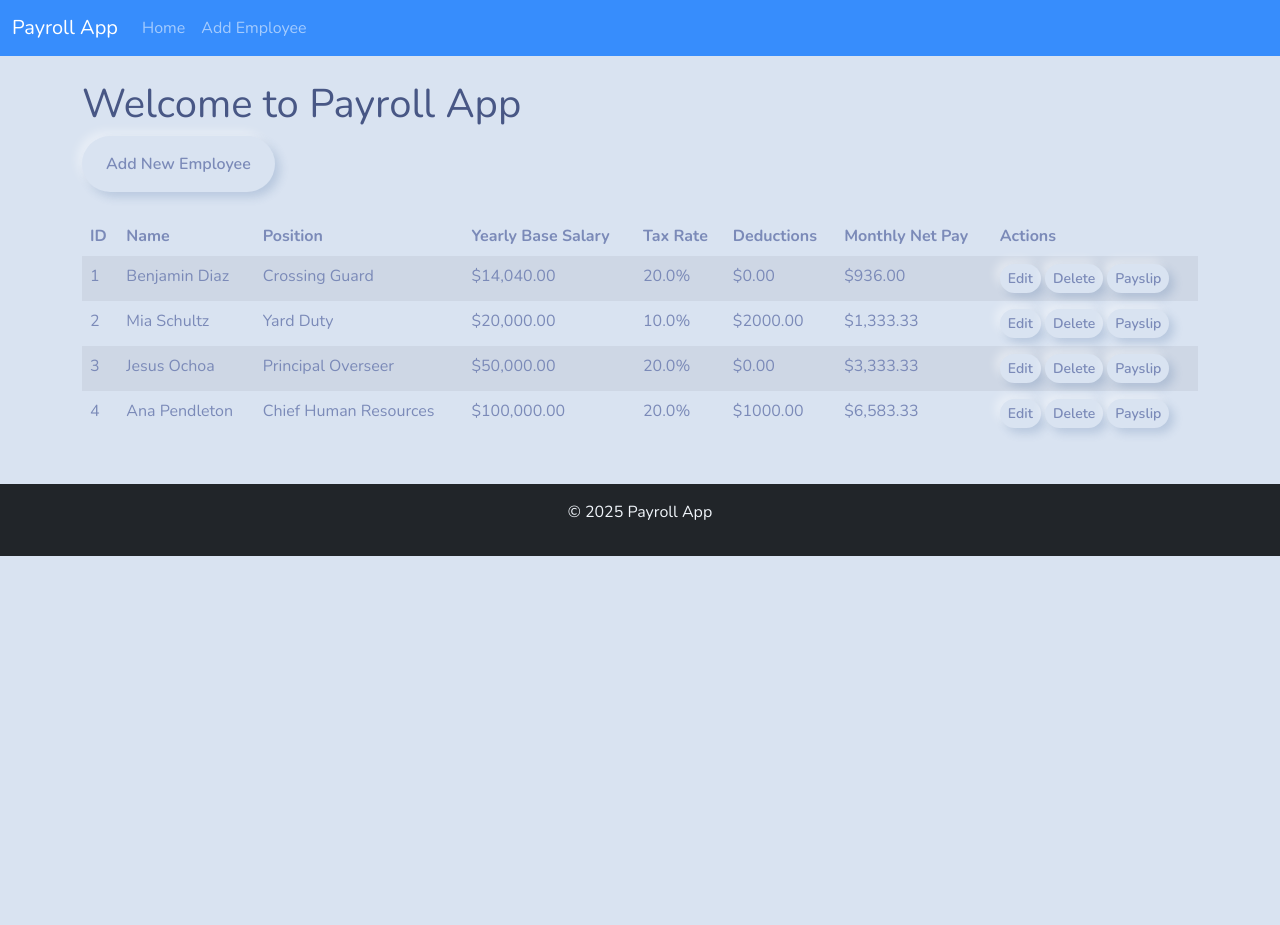
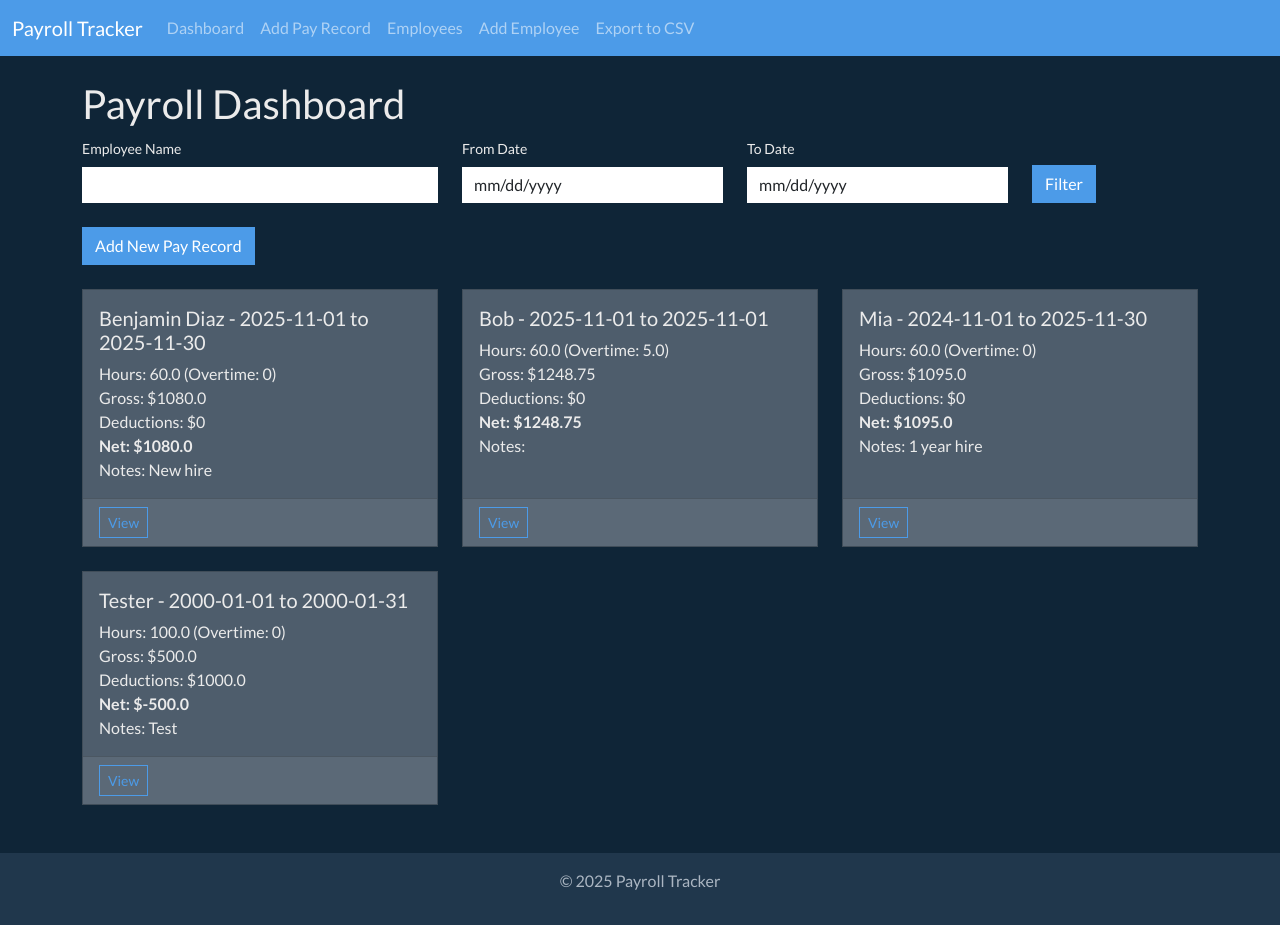
Before and after one commit to bdiaz13-oss/Payroll-App, a Flask app: page / in a window 1280 px wide. Before the commit the page ends 556 px from the top, so only its background shows below. Run offline with Flask 3, Linux system fonts and the light colour scheme; some libraries are stand-ins or nearby versions.

Commit message:
More features

```diff
--- a/app.py
+++ b/app.py
@@ -1,11 +1,13 @@
-# app.py
-from flask import Flask, render_template, request, redirect, url_for, flash
+# app.py (overwrite the entire file with this)
+from flask import Flask, render_template, request, redirect, url_for, flash, send_file
 from flask_wtf import FlaskForm
-from wtforms import StringField, FloatField, SubmitField
-from wtforms.validators import DataRequired, NumberRange
+from wtforms import StringField, FloatField, FloatField, DateField, TextAreaField, SelectField, SubmitField
+from wtforms.validators import DataRequired, Optional, NumberRange
 import json
 import os
 import datetime
+from io import StringIO, BytesIO
+import csv
 
 app = Flask(__name__)
 app.config['SECRET_KEY'] = 'your_secret_key_here'  # Change this in production
@@ -13,7 +15,7 @@ app.config['SECRET_KEY'] = 'your_secret_key_here'  # Change this in production
 # Data handling functions
 def load_data():
     if not os.path.exists('data.json'):
-        return {"next_id": 1, "employees": []}
+        return {"next_employee_id": 1, "next_record_id": 1, "employees": [], "pay_records": []}
     with open('data.json', 'r') as f:
         return json.load(f)
 
@@ -23,85 +25,211 @@ def save_data(data):
 
 # Forms
 class EmployeeForm(FlaskForm):
-    name = StringField('Name', validators=[DataRequired()])
-    position = StringField('Position', validators=[DataRequired()])
-    base_salary = FloatField('Base Salary', validators=[DataRequired(), NumberRange(min=0)])
-    tax_rate = FloatField('Tax Rate (e.g., 0.2 for 20%)', validators=[DataRequired(), NumberRange(min=0, max=1)])
-    deductions = FloatField('Deductions', validators=[NumberRange(min=0)], default=0)
+    name = StringField('Employee Name', validators=[DataRequired()])
+    pay_rate = FloatField('Hourly Pay Rate', validators=[DataRequired(), NumberRange(min=0)])
     submit = SubmitField('Submit')
+
+class PayRecordForm(FlaskForm):
+    employee_id = SelectField('Employee', coerce=int, validators=[DataRequired()])
+    period_start = DateField('Period Start', validators=[DataRequired()])
+    period_end = DateField('Period End', validators=[DataRequired()])
+    hours_worked = FloatField('Hours Worked', validators=[DataRequired(), NumberRange(min=0)])
+    overtime_hours = FloatField('Overtime Hours', validators=[Optional(), NumberRange(min=0)])
+    deductions = FloatField('Deductions', validators=[Optional(), NumberRange(min=0)])
+    notes = TextAreaField('Notes', validators=[Optional()])
+    submit = SubmitField('Submit')
+
+class SearchForm(FlaskForm):
+    name = StringField('Employee Name')
+    period_start = DateField('From Date', validators=[Optional()])
+    period_end = DateField('To Date', validators=[Optional()])
+    submit = SubmitField('Search')
 
 # Routes
 @app.route('/')
 def index():
     data = load_data()
-    employees = data['employees']
-    for emp in employees:
-        yearly_net = emp['base_salary'] * (1 - emp['tax_rate']) - emp['deductions']
-        emp['net_pay'] = yearly_net / 12  # Calculate monthly net pay
-    return render_template('index.html', employees=employees)
+    form = SearchForm()
+    records = data['pay_records']
+    records = sorted(records, key=lambda x: x['period_start'], reverse=True)
 
-@app.route('/add', methods=['GET', 'POST'])
-def add():
+    # Apply filters
+    name = request.args.get('name')
+    start = request.args.get('period_start')
+    end = request.args.get('period_end')
+    if name:
+        records = [r for r in records if get_employee_name(data, r['employee_id']).lower().find(name.lower()) >= 0]
+    if start:
+        start_date = datetime.date.fromisoformat(start)
+        records = [r for r in records if datetime.date.fromisoformat(r['period_start']) >= start_date]
+    if end:
+        end_date = datetime.date.fromisoformat(end)
+        records = [r for r in records if datetime.date.fromisoformat(r['period_end']) <= end_date]
+
+    page = request.args.get('page', 1, type=int)
+    per_page = 6
+    start_idx = (page - 1) * per_page
+    end_idx = start_idx + per_page
+    paginated_records = records[start_idx:end_idx]
+    has_more = end_idx < len(records)
+
+    enriched_records = []
+    for r in paginated_records:
+        r_copy = r.copy()
+        r_copy['employee_name'] = get_employee_name(data, r['employee_id'])
+        enriched_records.append(r_copy)
+
+    return render_template('index.html', records=enriched_records, form=form, page=page, has_more=has_more, name=name, period_start=start, period_end=end)
+
+def get_employee_name(data, employee_id):
+    emp = next((e for e in data['employees'] if e['id'] == employee_id), None)
+    return emp['name'] if emp else 'Unknown'
+
+@app.route('/add_employee', methods=['GET', 'POST'])
+def add_employee():
     form = EmployeeForm()
     if form.validate_on_submit():
         data = load_data()
         emp = {
-            "id": data['next_id'],
+            "id": data['next_employee_id'],
             "name": form.name.data,
-            "position": form.position.data,
-            "base_salary": form.base_salary.data,
-            "tax_rate": form.tax_rate.data,
-            "deductions": form.deductions.data,
-            "added_at": datetime.datetime.utcnow().isoformat()
+            "pay_rate": form.pay_rate.data
         }
         data['employees'].append(emp)
-        data['next_id'] += 1
+        data['next_employee_id'] += 1
         save_data(data)
         flash('Employee added successfully!', 'success')
-        return redirect(url_for('index'))
-    return render_template('add.html', form=form)
+        return redirect(url_for('employees'))
+    return render_template('add_employee.html', form=form)
 
-@app.route('/edit/<int:id>', methods=['GET', 'POST'])
-def edit(id):
+@app.route('/employees')
+def employees():
+    data = load_data()
+    return render_template('employees.html', employees=data['employees'])
+
+@app.route('/edit_employee/<int:id>', methods=['GET', 'POST'])
+def edit_employee(id):
     data = load_data()
     emp = next((e for e in data['employees'] if e['id'] == id), None)
     if not emp:
-        return redirect(url_for('index'))
-    form = EmployeeForm(
-        name=emp['name'],
-        position=emp['position'],
-        base_salary=emp['base_salary'],
-        tax_rate=emp['tax_rate'],
-        deductions=emp['deductions']
-    )
+        return redirect(url_for('employees'))
+    form = EmployeeForm(name=emp['name'], pay_rate=emp['pay_rate'])
     if form.validate_on_submit():
         emp['name'] = form.name.data
-        emp['position'] = form.position.data
-        emp['base_salary'] = form.base_salary.data
-        emp['tax_rate'] = form.tax_rate.data
-        emp['deductions'] = form.deductions.data
+        emp['pay_rate'] = form.pay_rate.data
         save_data(data)
         flash('Employee updated successfully!', 'success')
-        return redirect(url_for('index'))
-    return render_template('edit.html', form=form)
+        return redirect(url_for('employees'))
+    return render_template('edit_employee.html', form=form)
 
-@app.route('/delete/<int:id>', methods=['POST'])
-def delete(id):
+@app.route('/delete_employee/<int:id>', methods=['POST'])
+def delete_employee(id):
     data = load_data()
     data['employees'] = [e for e in data['employees'] if e['id'] != id]
+    # Also remove related records? For now, keep but handle unknown
     save_data(data)
     flash('Employee deleted successfully!', 'danger')
+    return redirect(url_for('employees'))
+
+@app.route('/add_record', methods=['GET', 'POST'])
+def add_record():
+    data = load_data()
+    form = PayRecordForm()
+    form.employee_id.choices = [(e['id'], e['name']) for e in data['employees']]
+    if form.validate_on_submit():
+        emp = next(e for e in data['employees'] if e['id'] == form.employee_id.data)
+        gross_pay = (form.hours_worked.data * emp['pay_rate']) + (form.overtime_hours.data * emp['pay_rate'] * 1.5)
+        deductions = form.deductions.data or 0
+        net_pay = gross_pay - deductions
+        rec = {
+            "id": data['next_record_id'],
+            "employee_id": form.employee_id.data,
+            "period_start": form.period_start.data.isoformat(),
+            "period_end": form.period_end.data.isoformat(),
+            "hours_worked": form.hours_worked.data,
+            "overtime_hours": form.overtime_hours.data or 0,
+            "deductions": deductions,
+            "notes": form.notes.data,
+            "gross_pay": gross_pay,
+            "net_pay": net_pay,
+            "added_at": datetime.datetime.utcnow().isoformat()
+        }
+        data['pay_records'].append(rec)
+        data['next_record_id'] += 1
+        save_data(data)
+        flash('Pay record added successfully!', 'success')
+        return redirect(url_for('index'))
+    return render_template('add_record.html', form=form)
+
+@app.route('/edit_record/<int:id>', methods=['GET', 'POST'])
+def edit_record(id):
+    data = load_data()
+    rec = next((r for r in data['pay_records'] if r['id'] == id), None)
+    if not rec:
+        return redirect(url_for('index'))
+    form = PayRecordForm(
+        employee_id=rec['employee_id'],
+        period_start=datetime.date.fromisoformat(rec['period_start']),
+        period_end=datetime.date.fromisoformat(rec['period_end']),
+        hours_worked=rec['hours_worked'],
+        overtime_hours=rec['overtime_hours'],
+        deductions=rec['deductions'],
+        notes=rec['notes']
+    )
+    form.employee_id.choices = [(e['id'], e['name']) for e in data['employees']]
+    if form.validate_on_submit():
+        emp = next(e for e in data['employees'] if e['id'] == form.employee_id.data)
+        gross_pay = (form.hours_worked.data * emp['pay_rate']) + (form.overtime_hours.data * emp['pay_rate'] * 1.5)
+        deductions = form.deductions.data or 0
+        net_pay = gross_pay - deductions
+        rec['employee_id'] = form.employee_id.data
+        rec['period_start'] = form.period_start.data.isoformat()
+        rec['period_end'] = form.period_end.data.isoformat()
+        rec['hours_worked'] = form.hours_worked.data
+        rec['overtime_hours'] = form.overtime_hours.data or 0
+        rec['deductions'] = deductions
+        rec['notes'] = form.notes.data
+        rec['gross_pay'] = gross_pay
+        rec['net_pay'] = net_pay
+        save_data(data)
+        flash('Pay record updated successfully!', 'success')
+        return redirect(url_for('view_record', id=id))
+    return render_template('edit_record.html', form=form)
+
+@app.route('/record/<int:id>')
+def view_record(id):
+    data = load_data()
+    rec = next((r for r in data['pay_records'] if r['id'] == id), None)
+    if not rec:
+        return redirect(url_for('index'))
+    rec['employee_name'] = get_employee_name(data, rec['employee_id'])
+    return render_template('record.html', rec=rec)
+
+@app.route('/delete_record/<int:id>', methods=['POST'])
+def delete_record(id):
+    data = load_data()
+    data['pay_records'] = [r for r in data['pay_records'] if r['id'] != id]
+    save_data(data)
+    flash('Pay record deleted successfully!', 'danger')
     return redirect(url_for('index'))
 
-@app.route('/payslip/<int:id>')
-def payslip(id):
+@app.route('/export_csv')
+def export_csv():
     data = load_data()
-    emp = next((e for e in data['employees'] if e['id'] == id), None)
-    if not emp:
-        return redirect(url_for('index'))
-    yearly_net = emp['base_salary'] * (1 - emp['tax_rate']) - emp['deductions']
-    net_pay = yearly_net / 12  # Calculate monthly net pay
-    return render_template('payslip.html', emp=emp, net_pay=net_pay)
+    records = data['pay_records']
+    # Enrich with names
+    for r in records:
+        r['employee_name'] = get_employee_name(data, r['employee_id'])
+
+    si = StringIO()
+    cw = csv.writer(si)
+    cw.writerow(['ID', 'Employee Name', 'Period Start', 'Period End', 'Hours Worked', 'Overtime Hours', 'Gross Pay', 'Deductions', 'Net Pay', 'Notes'])
+    for r in records:
+        cw.writerow([r['id'], r['employee_name'], r['period_start'], r['period_end'], r['hours_worked'], r['overtime_hours'], r['gross_pay'], r['deductions'], r['net_pay'], r['notes']])
+    output = si.getvalue()
+    si.close()
+
+    return send_file(BytesIO(output.encode()), mimetype='text/csv', as_attachment=True, download_name='pay_records.csv')
 
 @app.errorhandler(404)
 def page_not_found(e):
--- a/templates/404.html
+++ b/templates/404.html
@@ -5,6 +5,5 @@
 
 {% block content %}
     <h1>404 - Page Not Found</h1>
-    <p>Sorry, the page you're looking for doesn't exist.</p>
-    <a href="{{ url_for('index') }}" class="btn btn-primary">Back to Dashboard</a>
+    <p>Sorry, this page doesn't exist. Back to <a href="{{ url_for('index') }}">dashboard</a>.</p>
 {% endblock %}
--- a/templates/base.html
+++ b/templates/base.html
@@ -4,24 +4,34 @@
 <head>
     <meta charset="utf-8">
     <meta name="viewport" content="width=device-width, initial-scale=1">
-    <title>{% block title %}Payroll App{% endblock %}</title>
+    <title>{% block title %}Payroll and Digital Tracker{% endblock %}</title>
     <link href="https://cdn.jsdelivr.net/npm/bootstrap@5.3.3/dist/css/bootstrap.min.css" rel="stylesheet" integrity="sha384-QWTKZyjpPEjISv5WaRU9OFeRpok6YctnYmDr5pNlyT2bRjXh0JMhjY6hW+ALEwIH" crossorigin="anonymous">
-    <link rel="stylesheet" href="https://cdn.jsdelivr.net/npm/bootswatch@5.3.3/dist/morph/bootstrap.min.css">
+    <link rel="stylesheet" href="https://cdn.jsdelivr.net/npm/bootswatch@5.3.3/dist/superhero/bootstrap.min.css">
+    <link rel="stylesheet" href="https://cdnjs.cloudflare.com/ajax/libs/font-awesome/6.6.0/css/all.min.css" integrity="sha512-Kc323vGBEqzTmouAECnVceyQqyqdsSiqLQISBL29aUW4U/M7pSPA/gEUZQqv1cwx4OnYxTxvA5OBsEPL58NHDQ==" crossorigin="anonymous" referrerpolicy="no-referrer" />
 </head>
 <body>
     <nav class="navbar navbar-expand-lg bg-primary" data-bs-theme="dark">
         <div class="container-fluid">
-            <a class="navbar-brand" href="{{ url_for('index') }}">Payroll App</a>
+            <a class="navbar-brand" href="{{ url_for('index') }}">Payroll Tracker</a>
             <button class="navbar-toggler" type="button" data-bs-toggle="collapse" data-bs-target="#navbarColor01" aria-controls="navbarColor01" aria-expanded="false" aria-label="Toggle navigation">
                 <span class="navbar-toggler-icon"></span>
             </button>
             <div class="collapse navbar-collapse" id="navbarColor01">
                 <ul class="navbar-nav me-auto">
                     <li class="nav-item">
-                        <a class="nav-link" href="{{ url_for('index') }}">Home</a>
+                        <a class="nav-link" href="{{ url_for('index') }}">Dashboard</a>
                     </li>
                     <li class="nav-item">
-                        <a class="nav-link" href="{{ url_for('add') }}">Add Employee</a>
+                        <a class="nav-link" href="{{ url_for('add_record') }}">Add Pay Record</a>
+                    </li>
+                    <li class="nav-item">
+                        <a class="nav-link" href="{{ url_for('employees') }}">Employees</a>
+                    </li>
+                    <li class="nav-item">
+                        <a class="nav-link" href="{{ url_for('add_employee') }}">Add Employee</a>
+                    </li>
+                    <li class="nav-item">
+                        <a class="nav-link" href="{{ url_for('export_csv') }}">Export to CSV</a>
                     </li>
                 </ul>
             </div>
@@ -41,7 +51,7 @@
         {% block content %}{% endblock %}
     </div>
     <footer class="bg-dark text-center text-light py-3 mt-5">
-        <p>&copy; 2025 Payroll App</p>
+        <p>&copy; 2025 Payroll Tracker</p>
     </footer>
     <script src="https://cdn.jsdelivr.net/npm/bootstrap@5.3.3/dist/js/bootstrap.bundle.min.js" integrity="sha384-YvpcrYf0tY3lHB60NNkmXc5s9fDVZLESaAA55NDzOxhy9GkcIdslK1eN7N6jIeHz" crossorigin="anonymous"></script>
 </body>
--- a/templates/index.html
+++ b/templates/index.html
@@ -4,44 +4,51 @@
 {% block title %}Dashboard{% endblock %}
 
 {% block content %}
-    <h1>Welcome to Payroll App</h1>
-    <a href="{{ url_for('add') }}" class="btn btn-primary mb-4">Add New Employee</a>
-    {% if employees %}
-        <table class="table table-striped">
-            <thead>
-                <tr>
-                    <th>ID</th>
-                    <th>Name</th>
-                    <th>Position</th>
-                    <th>Yearly Base Salary</th>
-                    <th>Tax Rate</th>
-                    <th>Deductions</th>
-                    <th>Monthly Net Pay</th>
-                    <th>Actions</th>
-                </tr>
-            </thead>
-            <tbody>
-                {% for emp in employees %}
-                    <tr>
-                        <td>{{ emp.id }}</td>
-                        <td>{{ emp.name }}</td>
-                        <td>{{ emp.position }}</td>
-                        <td>${{ '{:,.2f}'.format(emp.base_salary) }}</td>
-                        <td>{{ emp.tax_rate * 100 }}%</td>
-                        <td>${{ "%.2f" | format(emp.deductions) }}</td>
-                        <td>${{ '{:,.2f}'.format(emp.net_pay) }}</td>
-                        <td>
-                            <a href="{{ url_for('edit', id=emp.id) }}" class="btn btn-sm btn-warning">Edit</a>
-                            <form action="{{ url_for('delete', id=emp.id) }}" method="POST" style="display:inline;">
-                                <button type="submit" class="btn btn-sm btn-danger" onclick="return confirm('Are you sure?');">Delete</button>
-                            </form>
-                            <a href="{{ url_for('payslip', id=emp.id) }}" class="btn btn-sm btn-info">Payslip</a>
-                        </td>
-                    </tr>
-                {% endfor %}
-            </tbody>
-        </table>
-    {% else %}
-        <p>No employees added yet.</p>
+    <h1>Payroll Dashboard</h1>
+    <form method="GET" class="mb-4">
+        <div class="row">
+            <div class="col-md-4">
+                <label for="name" class="form-label">Employee Name</label>
+                <input type="text" name="name" id="name" class="form-control" value="{{ name or '' }}">
+            </div>
+            <div class="col-md-3">
+                <label for="period_start" class="form-label">From Date</label>
+                <input type="date" name="period_start" id="period_start" class="form-control" value="{{ period_start or '' }}">
+            </div>
+            <div class="col-md-3">
+                <label for="period_end" class="form-label">To Date</label>
+                <input type="date" name="period_end" id="period_end" class="form-control" value="{{ period_end or '' }}">
+            </div>
+            <div class="col-md-2 d-flex align-items-end">
+                <button type="submit" class="btn btn-primary">Filter</button>
+            </div>
+        </div>
+    </form>
+    <a href="{{ url_for('add_record') }}" class="btn btn-primary mb-4">Add New Pay Record</a>
+    <div class="row row-cols-1 row-cols-md-2 row-cols-lg-3 g-4">
+        {% for rec in records %}
+            <div class="col">
+                <div class="card h-100">
+                    <div class="card-body">
+                        <h5 class="card-title">{{ rec.employee_name }} - {{ rec.period_start }} to {{ rec.period_end }}</h5>
+                        <p class="card-text">
+                            Hours: {{ rec.hours_worked }} (Overtime: {{ rec.overtime_hours }})<br>
+                            Gross: ${{ rec.gross_pay | round(2) }}<br>
+                            Deductions: ${{ rec.deductions | round(2) }}<br>
+                            <strong>Net: ${{ rec.net_pay | round(2) }}</strong><br>
+                            Notes: {{ rec.notes[:100] }}{% if rec.notes|length > 100 %}...{% endif %}
+                        </p>
+                    </div>
+                    <div class="card-footer">
+                        <a href="{{ url_for('view_record', id=rec.id) }}" class="btn btn-sm btn-outline-primary">View</a>
+                    </div>
+                </div>
+            </div>
+        {% endfor %}
+    </div>
+    {% if has_more %}
+        <div class="text-center mt-4">
+            <a href="{{ url_for('index', page=page+1, name=name, period_start=period_start, period_end=period_end) }}" class="btn btn-secondary">Load More</a>
+        </div>
     {% endif %}
 {% endblock %}
```
Also changed, not shown: data.json (+62 -23 lines), templates/add.html (deleted, +0 -33 lines), templates/add_employee.html (added, +21 -0 lines), templates/add_record.html (added, +40 -0 lines), templates/edit.html (deleted, +0 -33 lines), templates/edit_employee.html (added, +21 -0 lines), templates/edit_record.html (added, +40 -0 lines), templates/employees.html (added, +34 -0 lines), templates/record.html (added, +21 -0 lines).
